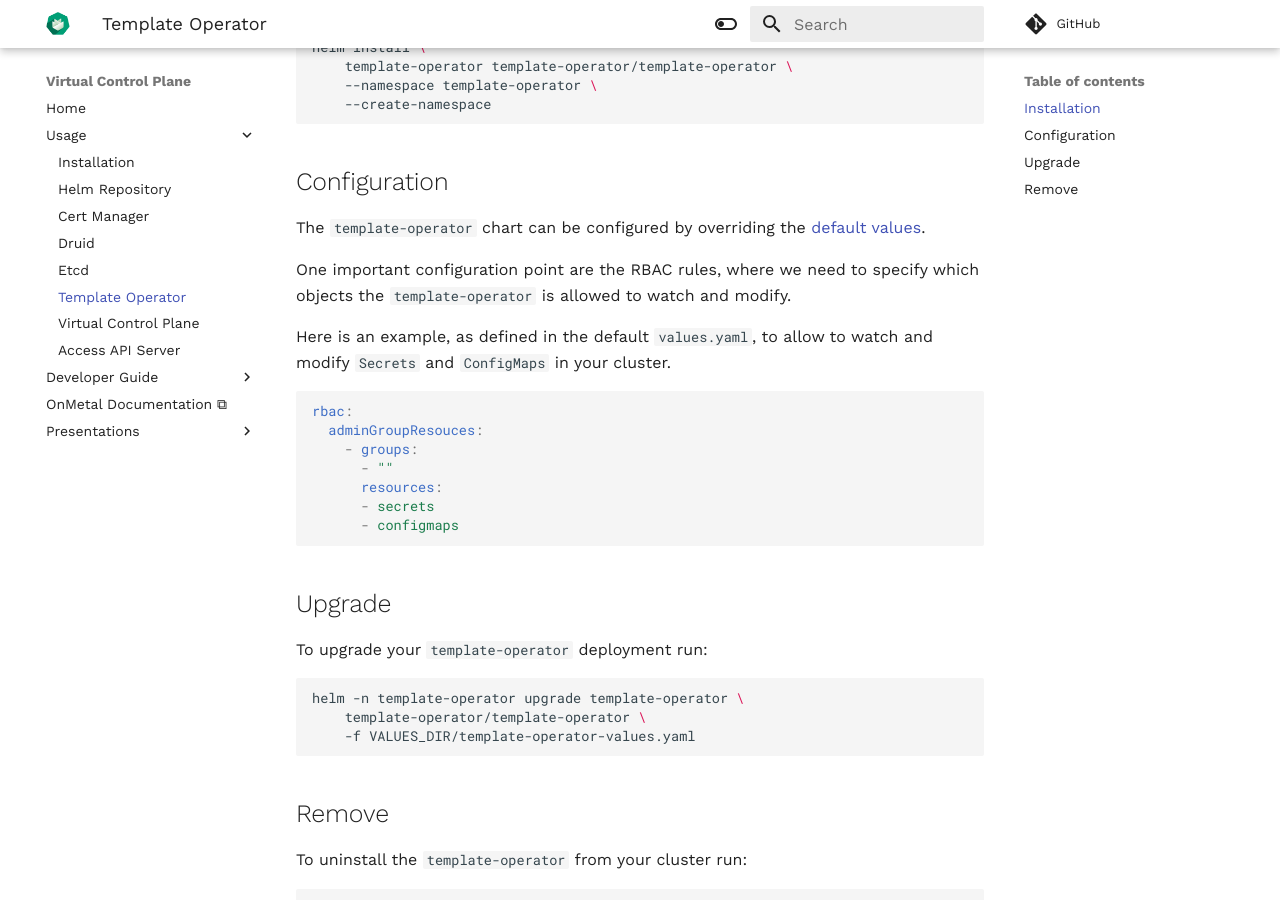
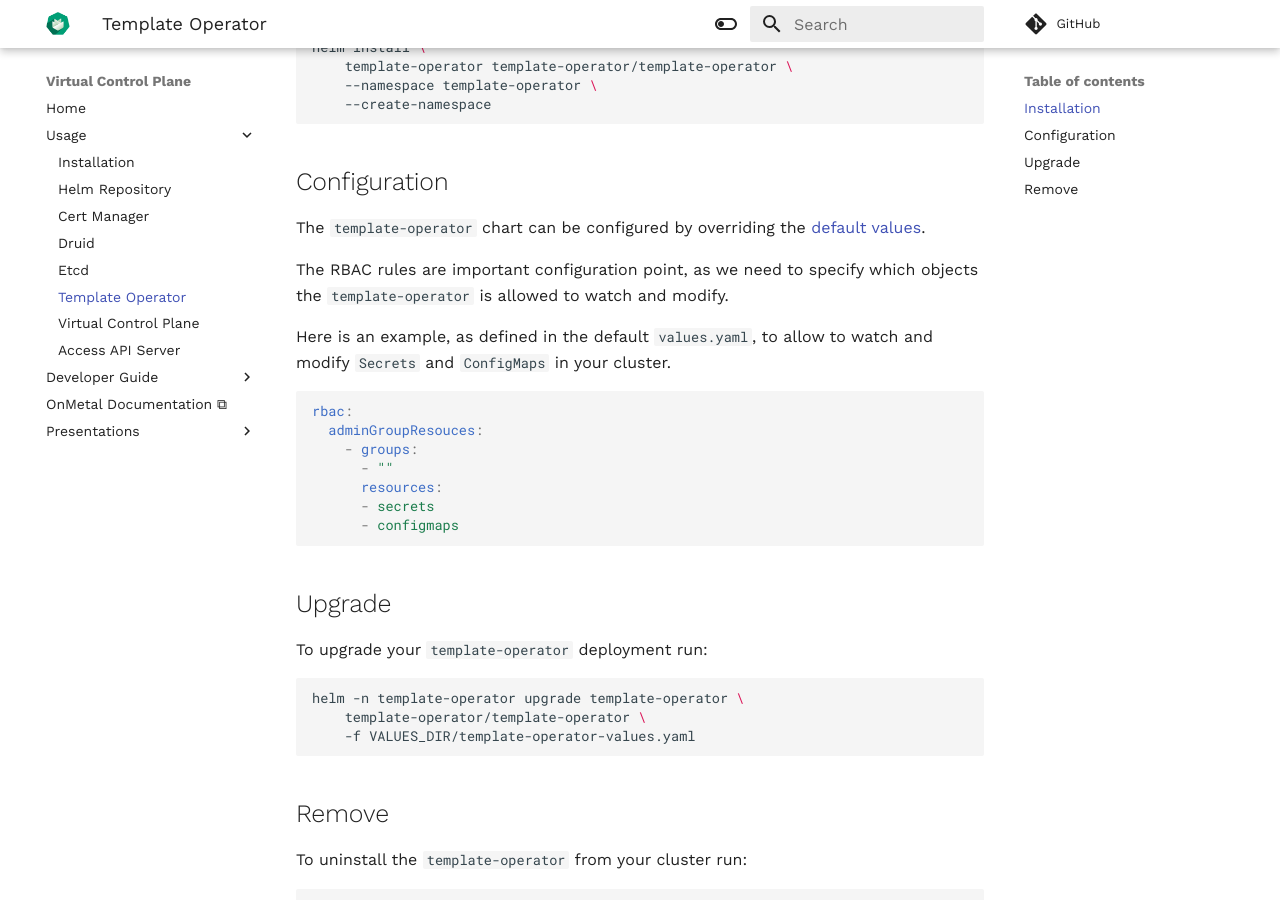
Before and after one commit to ironcore-scrapyard/virtual-controlplane, an MkDocs documentation site: the page built from docs/usage/template.md, in a window 1280 px wide and 900 px high, scrolled down 504 px. Built offline with MkDocs 1.6.1 and Material for MkDocs 9.7.7, drawn with Linux system fonts in a browser that asks for light colours; comment, search, counter and statistics services are not loaded.

Commit message:
Update docs/usage/template.md
Co-authored-by: EvgeniaOrfeeva <71518772+EvgeniaOrfeeva@users.noreply.github.com>

```diff
--- a/docs/usage/template.md
+++ b/docs/usage/template.md
@@ -26,8 +26,7 @@
 
 The `template-operator` chart can be configured by overriding the [default values](https://github.com/onmetal/template-operator/blob/main/charts/template-operator/values.yaml).
 
-One important configuration point are the RBAC rules, where we need to specify which objects the `template-operator` is allowed
-to watch and modify.
+The RBAC rules are important configuration point, as we need to specify which objects the `template-operator` is allowed to watch and modify.
 
 Here is an example, as defined in the default `values.yaml`, to allow to watch and modify `Secrets` and `ConfigMaps` in your cluster.
 
```
